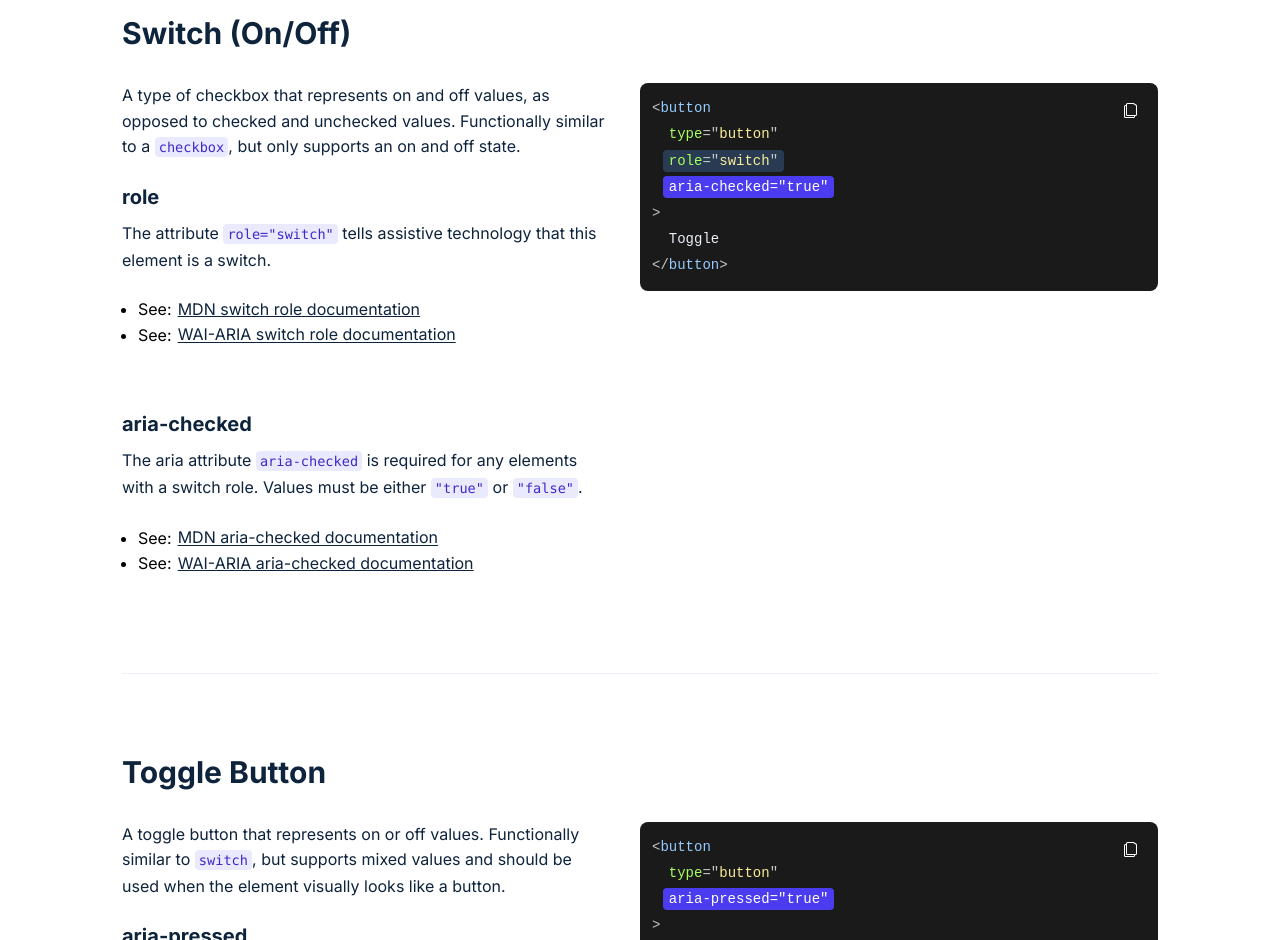
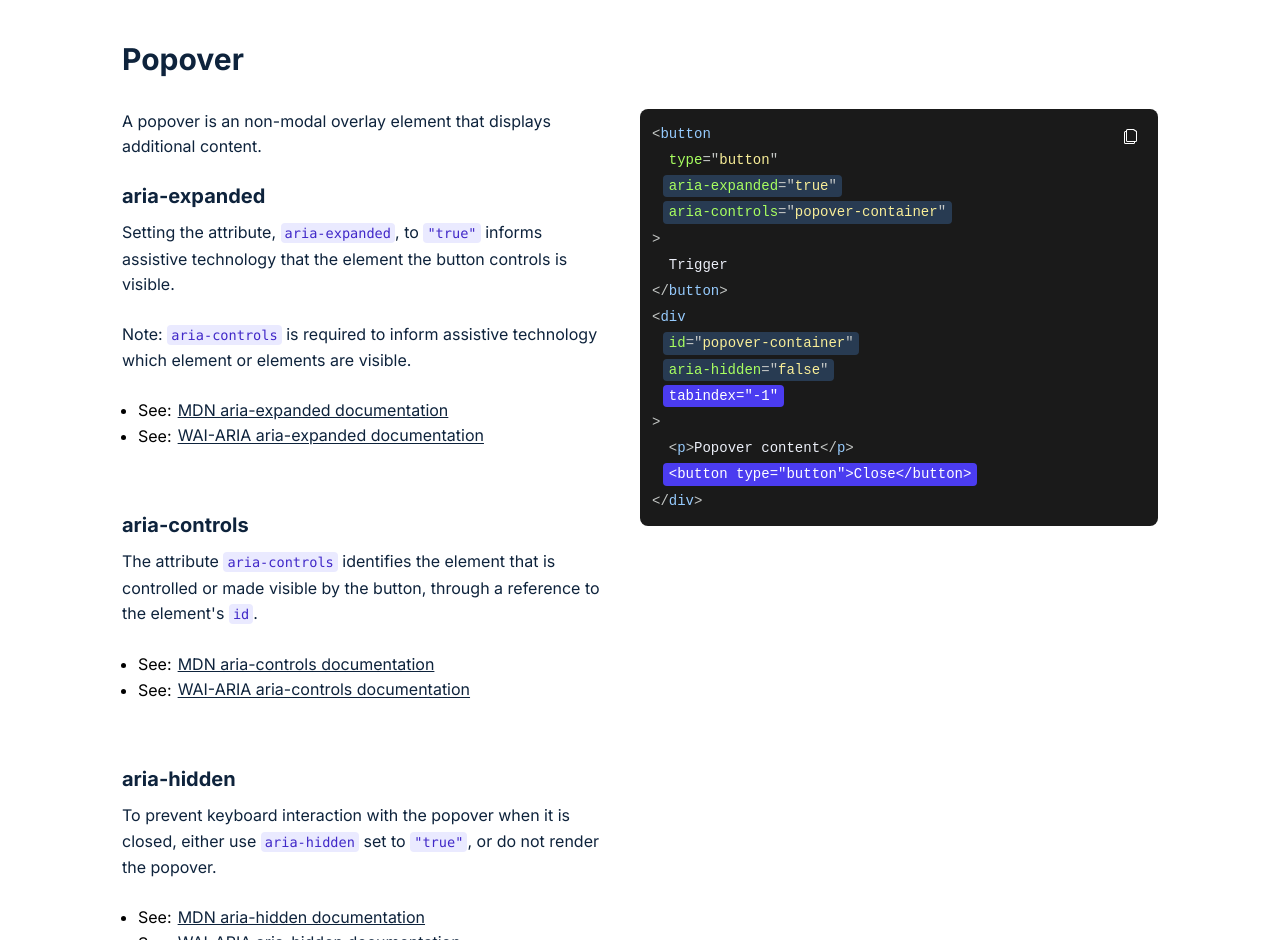
Before and after one commit to jonambas/a11y-html, a Next.js app: page / in a window 1280 px wide. Shown: the part 1860-2800 px from the top of the page. Built offline with nearby package versions, Linux system fonts and the light colour scheme.

Commit message:
feat: fix link rendering, add popover content

```diff
--- a/components/Code.tsx
+++ b/components/Code.tsx
@@ -80,7 +80,9 @@ const Row: FC<RowProps> = (props) => {
   const contents = children.map((child, i) => {
     if (child.type === 'text') {
       return (
-        <Fragment key={i}>{child.value.replace(/\[#(\S+)\]/, '')}</Fragment>
+        <Fragment key={i}>
+          {child.value.replace('[]', '').replace(/\[#(\S+)\]/, '')}
+        </Fragment>
       );
     }
     return <Row key={i} {...child} stylesheet={stylesheet} />;
@@ -125,15 +127,33 @@ const rowHasLink = (row: any): boolean => {
   }, false);
 };
 
-const makeNewLinkNode = (node: any) => ({
-  type: 'element',
-  tagName: 'a',
-  children: [node],
-  properties: {
-    className: ['link'],
-    href: ''
+const cleanLinkValue = (str: string) => {
+  return str.replace(/^\s+/, '');
+};
+
+const makeNewLinkNode = (node: any) => {
+  let clean = node.children[0].value;
+
+  // cleans beginning whitespace
+  if (clean.match(/^\s+/)) {
+    clean = cleanLinkValue(clean);
   }
-});
+
+  const newNode = {
+    ...node,
+    children: [{ ...node.children[0], value: clean }]
+  };
+
+  return {
+    type: 'element',
+    tagName: 'a',
+    children: [newNode],
+    properties: {
+      className: ['link'],
+      href: ''
+    }
+  };
+};
 
 const Renderer = (props: any): ReactNode => {
   const { add } = useCodeLinks();
@@ -150,9 +170,24 @@ const Renderer = (props: any): ReactNode => {
 
       for (const node of row.children) {
         if (!insideLink && rowNodeHasLink(node)) {
+          const value = node.children[0].value;
+
+          // if it begins with whitepsace, pick it out
+          // and prepend the row with it
+          // this only happens on rows that are fully encapsulated witha  link
+          if (value.match(/^\s+/)) {
+            const newWhitespace = value.split('[')[0];
+            newRowChildren.push({
+              tagName: 'span',
+              type: 'element',
+              properties: {},
+              children: [{ type: 'text', value: newWhitespace }]
+            });
+          }
+
           insideLink = true;
           newLinkNode = makeNewLinkNode(node);
-          const hrefParts = node.children[0].value
+          const hrefParts = cleanLinkValue(value)
             .split(/(\[|\])/)
             .filter(Boolean);
           newLinkNode.properties.href = hrefParts[1];
@@ -161,6 +196,7 @@ const Renderer = (props: any): ReactNode => {
 
         if (rowNodeHasEndLink(node)) {
           insideLink = false;
+          newLinkNode?.children.push(node);
           newRowChildren.push(newLinkNode);
           continue;
         }
--- a/components/Toc.tsx
+++ b/components/Toc.tsx
@@ -13,9 +13,9 @@ export const Toc: FC = () => {
         {/* <li>
           <InlineLink href="#menu">Menu</InlineLink>
         </li> */}
-        {/* <li>
+        <li>
           <InlineLink href="#popover">Popover</InlineLink>
-        </li> */}
+        </li>
         <li>
           <InlineLink href="#switch">Switch</InlineLink>
         </li>
--- a/content/Popover.tsx
+++ b/content/Popover.tsx
@@ -13,9 +13,15 @@ const popover = `
 >
   Trigger
 </button>
-<div [#popover-expanded]id="popover-container"[] [#popover-tabindex]tabindex="-1"[]>
-  Popover Content
+<div
+  [#popover-controls]id="popover-container"[]
+  [#popover-hidden]aria-hidden="false"[]
+  [#popover-focusable]tabindex="-1"[]
+>
+  <p>Popover content</p>
+  [#popover-focusable]<button type="button">Close</button>[]
 </div>
+
 `;
 
 export const Popover: FC = () => {
@@ -27,16 +33,90 @@ export const Popover: FC = () => {
       </p>
       <CodeSection title="aria-expanded" linkTarget="#popover-expanded">
         <p>
-          The attribute <InlineCode>aria-expanded</InlineCode> ..
+          Setting the attribute, <InlineCode>aria-expanded</InlineCode>, to{' '}
+          <InlineCode>&quot;true&quot;</InlineCode> informs assistive technology
+          that the element the button controls is visible.
         </p>
+        <p>
+          Note: <InlineCode>aria-controls</InlineCode> is required to inform
+          assistive technology which element or elements are visible.
+        </p>
+        <ul>
+          <li>
+            See:{' '}
+            <InlineLink href="https://developer.mozilla.org/en-US/docs/Web/Accessibility/ARIA/Attributes/aria-expanded">
+              MDN aria-expanded documentation
+            </InlineLink>
+          </li>
+          <li>
+            See:{' '}
+            <InlineLink href="https://www.w3.org/TR/wai-aria-1.1/#aria-expanded">
+              WAI-ARIA aria-expanded documentation
+            </InlineLink>
+          </li>
+        </ul>
       </CodeSection>
       <CodeSection title="aria-controls" linkTarget="#popover-controls">
         <p>
-          The attribute <InlineCode>aria-controls</InlineCode> ..
+          The attribute <InlineCode>aria-controls</InlineCode> identifies the
+          element that is controlled or made visible by the button, through a
+          reference to the element's <InlineCode>id</InlineCode>.
         </p>
+        <ul>
+          <li>
+            See:{' '}
+            <InlineLink href="https://developer.mozilla.org/en-US/docs/Web/Accessibility/ARIA/Attributes/aria-controls">
+              MDN aria-controls documentation
+            </InlineLink>
+          </li>
+          <li>
+            See:{' '}
+            <InlineLink href="https://www.w3.org/TR/wai-aria-1.1/#aria-controls">
+              WAI-ARIA aria-controls documentation
+            </InlineLink>
+          </li>
+        </ul>
       </CodeSection>
-      <CodeSection title="tabindex" linkTarget="#popover-tabindex">
-        <p>This attribute</p>
+      <CodeSection title="aria-hidden" linkTarget="#popover-hidden">
+        <p>
+          To prevent keyboard interaction with the popover when it is closed,
+          either use <InlineCode>aria-hidden</InlineCode> set to{' '}
+          <InlineCode>&quot;true&quot;</InlineCode>, or do not render the
+          popover.
+        </p>
+        <ul>
+          <li>
+            See:{' '}
+            <InlineLink href="https://developer.mozilla.org/en-US/docs/Web/Accessibility/ARIA/Attributes/aria-hidden">
+              MDN aria-hidden documentation
+            </InlineLink>
+          </li>
+          <li>
+            See:{' '}
+            <InlineLink href="https://www.w3.org/TR/wai-aria-1.1/#aria-hidden">
+              WAI-ARIA aria-hidden documentation
+            </InlineLink>
+          </li>
+        </ul>
+      </CodeSection>
+      <CodeSection title="Focusable" linkTarget="#popover-focusable">
+        <p>
+          The popover must have a focusable element, and focus should be moved
+          to the either first focusable element within the popover or the
+          container when it is opened.
+        </p>
+        <p>
+          <InlineCode>tabindex</InlineCode> in this example demonstrates
+          focusing on the container on open.
+        </p>
+        <ul>
+          <li>
+            See:{' '}
+            <InlineLink href="https://developer.mozilla.org/en-US/docs/Web/HTML/Global_attributes/tabindex">
+              MDN tabindex documentation
+            </InlineLink>
+          </li>
+        </ul>
       </CodeSection>
     </CodeContainer>
   );
--- a/pages/index.tsx
+++ b/pages/index.tsx
@@ -5,7 +5,7 @@ import { css } from '~stitches';
 import { Toc } from '~components/Toc';
 import { Switch } from '~content/Switch';
 import { ToggleButton } from '~content/ToggleButton';
-import { Menu } from '~content/Menu';
+// import { Menu } from '~content/Menu';
 import { Dialog } from '~content/Dialog';
 import { Popover } from '~content/Popover';
 import { Footer } from '~components/Footer';
@@ -41,7 +41,7 @@ const Home: NextPage = () => {
 
         <Dialog />
         {/* <Menu /> */}
-        {/* <Popover /> */}
+        <Popover />
         <Switch />
         <ToggleButton />
       </div>
```
